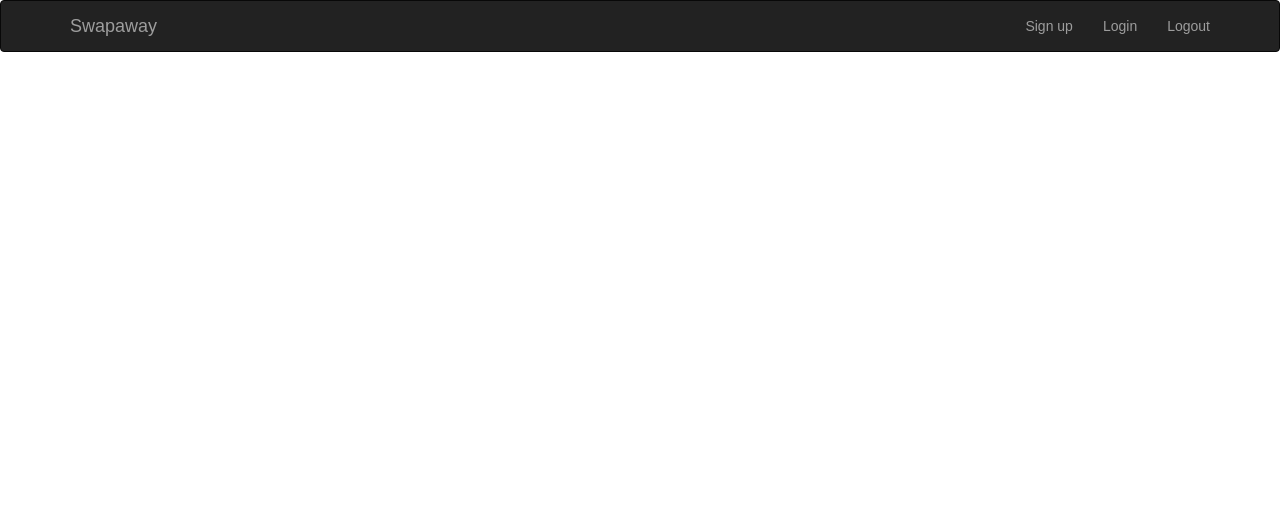
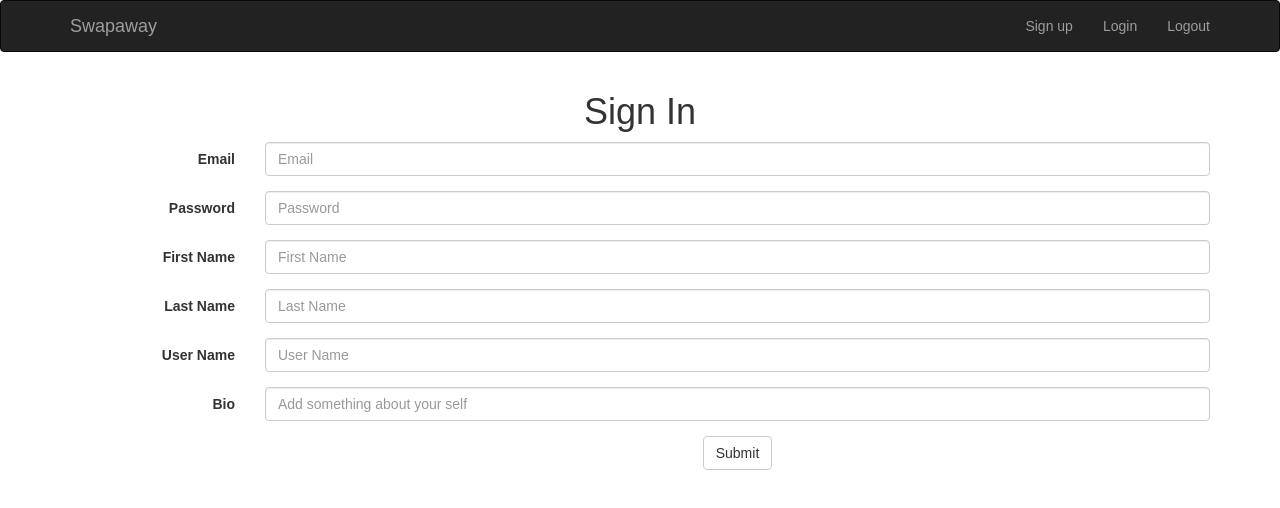
Before and after one commit to Mnargh/Swapaway, a React (Create React App) app in the folder client/: page /signup in a window 1280 px wide. Shown: the top 508 px of the page. Built offline with nearby package versions, Linux system fonts and the light colour scheme.

Commit message:
Created sign up page and form. Renamed sign in form and page to login page and form.

```diff
--- a/client/src/App.js
+++ b/client/src/App.js
@@ -3,7 +3,8 @@ import React from 'react';
 import logo from './logo.svg';
 import './App.css';
 import HomePage from './components/pages/homepage';
-import SignInPage from './components/forms/SignIn';
+import LoginPage from './components/pages/LoginPage';
+import SignUpPage from './components/pages/SignUpPage';
 import { Route } from 'react-router-dom';
 
 // class App extends Component {
@@ -34,7 +35,8 @@ import { Route } from 'react-router-dom';
 const App = () => (
   <div>
     <Route path="/" exact component={HomePage} />
-    <Route path="/signin" exact component={SignInPage} />
+    <Route path="/login" exact component={LoginPage} />
+    <Route path="/signup" exact component={SignUpPage} />
   </div>
 )
 
--- /dev/null
+++ b/client/src/components/forms/SignUpForm.js
@@ -0,0 +1,74 @@
+import React, { Component } from "react";
+import { Form, FormGroup, Col, FormControl, ControlLabel, Checkbox, Button } from "react-bootstrap";
+
+class SignUpForm extends Component {
+  render() {
+    return (
+      <div className="SignUpForm">
+        <Form horizontal>
+          <FormGroup>
+            <Col componentClass={ControlLabel} sm={2}>
+              Email
+            </Col>
+            <Col sm={10}>
+              <FormControl type="email" placeholder="Email" />
+            </Col>
+          </FormGroup>
+
+          <FormGroup>
+            <Col componentClass={ControlLabel} sm={2}>
+              Password
+            </Col>
+            <Col sm={10}>
+              <FormControl type="password" placeholder="Password" />
+            </Col>
+          </FormGroup>
+
+          <FormGroup>
+            <Col componentClass={ControlLabel} sm={2}>
+              First Name
+            </Col>
+            <Col sm={10}>
+              <FormControl type="text" placeholder="First Name" />
+            </Col>
+          </FormGroup>
+
+          <FormGroup>
+            <Col componentClass={ControlLabel} sm={2}>
+              Last Name
+            </Col>
+            <Col sm={10}>
+              <FormControl type="text" placeholder="Last Name" />
+            </Col>
+          </FormGroup>
+
+          <FormGroup>
+            <Col componentClass={ControlLabel} sm={2}>
+              User Name
+            </Col>
+            <Col sm={10}>
+              <FormControl type="text" placeholder="User Name" />
+            </Col>
+          </FormGroup>
+
+          <FormGroup>
+            <Col componentClass={ControlLabel} sm={2}>
+              Bio
+            </Col>
+            <Col sm={10}>
+              <FormControl type="text" placeholder="Add something about your self" />
+            </Col>
+          </FormGroup>
+
+          <FormGroup>
+            <Col smOffset={2} sm={10}>
+              <Button type="submit">Submit</Button>
+            </Col>
+          </FormGroup>
+        </Form>
+      </div>
+    );
+  }
+}
+
+export default SignUpForm;
--- a/client/src/components/navbar/MainNavbar.js
+++ b/client/src/components/navbar/MainNavbar.js
@@ -13,7 +13,7 @@ class MainNavbar extends Component {
           </Navbar.Header>
           <Nav pullRight>
             <NavItem href="/signup">Sign up</NavItem>
-            <NavItem href="/signin">Login</NavItem>
+            <NavItem href="/login">Login</NavItem>
             <NavItem href="/logout">Logout</NavItem>
           </Nav>
         </Navbar>
--- /dev/null
+++ b/client/src/components/pages/LoginPage.js
@@ -0,0 +1,17 @@
+import React, { Component } from "react";
+import LoginForm from '../forms/LoginForm';
+
+class LoginPage extends Component {
+  render() {
+    return (
+      <div className="LoginPage">
+        <center>
+          <h1>Sign In</h1>
+          <LoginForm />
+        </center>
+      </div>
+    );
+  }
+}
+
+export default LoginPage;
--- /dev/null
+++ b/client/src/components/pages/SignUpPage.js
@@ -0,0 +1,17 @@
+import React, { Component } from "react";
+import SignUpForm from '../forms/SignUpForm';
+
+class SignUpPage extends Component {
+  render() {
+    return (
+      <div className="SignUpPage">
+        <center>
+          <h1>Sign In</h1>
+          <SignUpForm />
+        </center>
+      </div>
+    );
+  }
+}
+
+export default SignUpPage;
```
Also changed, not shown: client/src/components/pages/SignIn.js (deleted, +0 -17 lines), client/src/components/forms/LoginForm.js (renamed from client/src/components/forms/SignIn.js).
